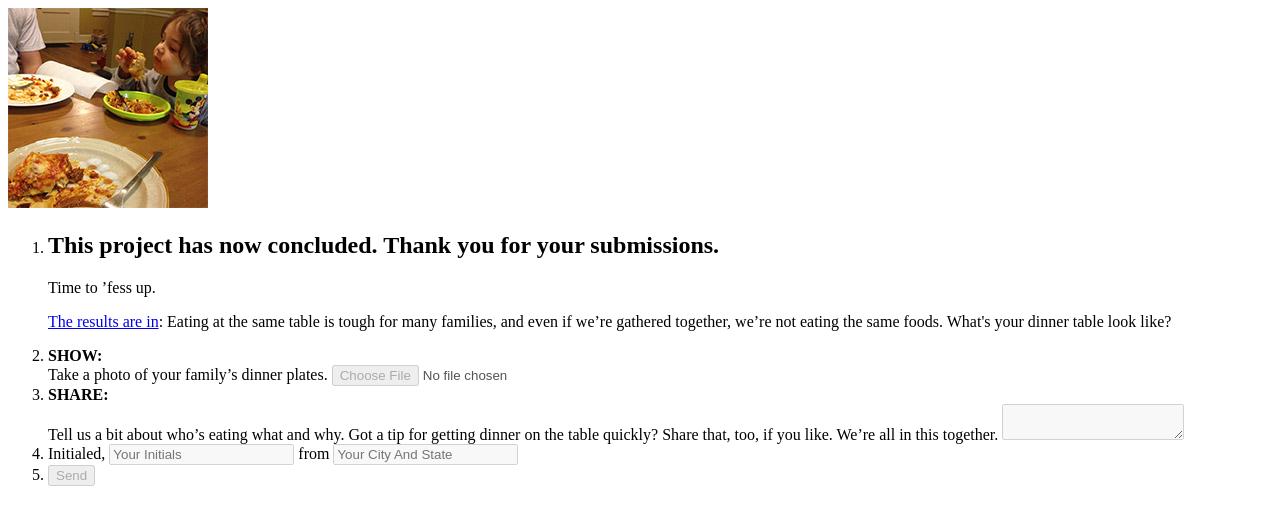
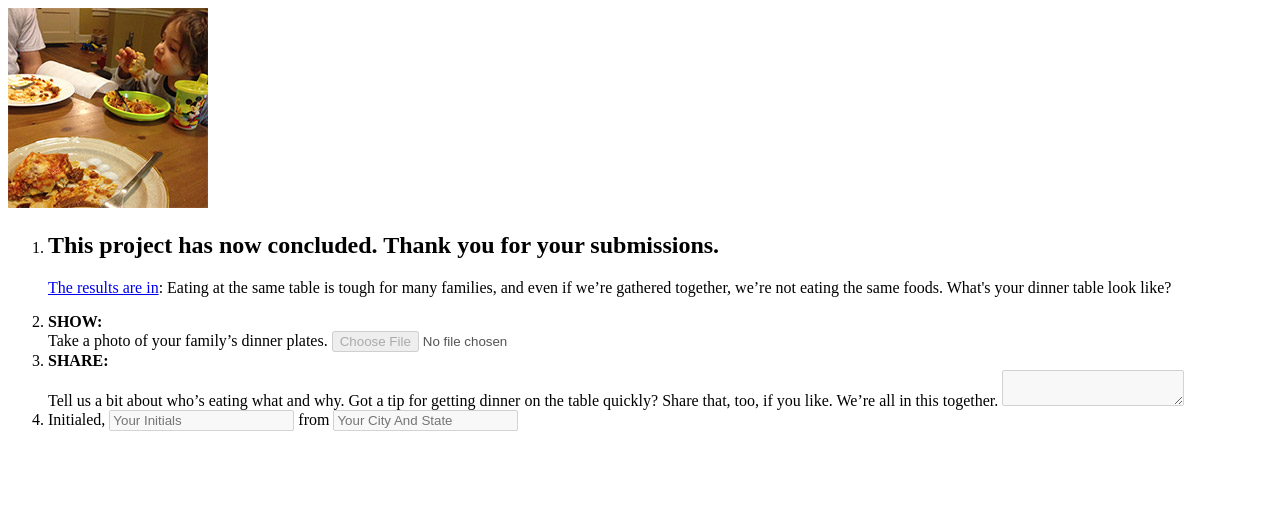
Before and after one commit to nprapps/familymeal, a Flask app: template templates/tumblr-form.html in a window 1280 px wide. Shown: the top 525 px of the page. Run offline with Flask 2, Linux system fonts and the light colour scheme; the template is opened without the code that fills it, so the values that code supplies are empty.

Commit message:
MAKE ROOM FOR STUFF.

```diff
--- a/templates/_dinner-confessional.html
+++ b/templates/_dinner-confessional.html
@@ -4,7 +4,6 @@
         <ol>
             <li class="form-intro">
                 <h2>This project has now concluded. Thank you for your submissions.</h2>
-                <label class="header">Time to &rsquo;fess up.</label>
                 <p><a href="http://www.npr.org/series/172693794/on-the-run-how-families-struggle-to-eat-well-and-exercise">The results are in</a>: Eating at the same table is tough for many families, and even if we&rsquo;re gathered together, we&rsquo;re not eating the same foods. What's your dinner table look like?</p>
                 </li>
             <li class="form-photo">
@@ -24,10 +23,6 @@
                 <input type="text" name="signed_name" placeholder="Your Initials" class="signed-name" disabled="disabled"></input>
                 from
                 <input type="text" name="location" placeholder="Your City And State" class="signed-location" disabled="disabled"></input>
-            </li>
-            <li class="form-submit">
-                <span class="gentle-reminder" style="display:none;">Please add a photo, an explanation, your initials and where you&rsquo;re from. Thanks!<br/></span>
-                <button type="submit" class="btn" disabled="disabled">Send</button>
             </li>
         </ol>
     </form>
```
